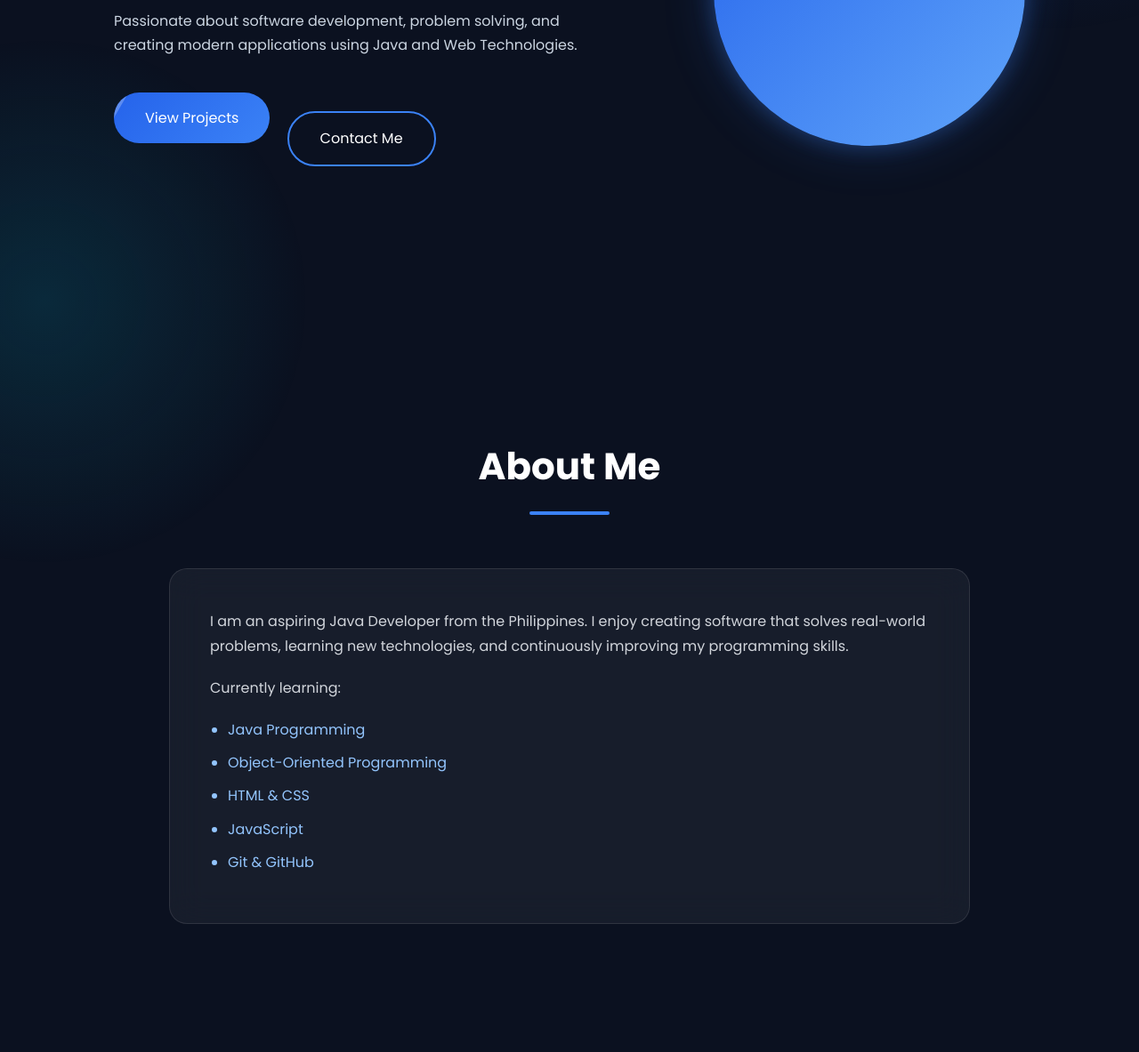
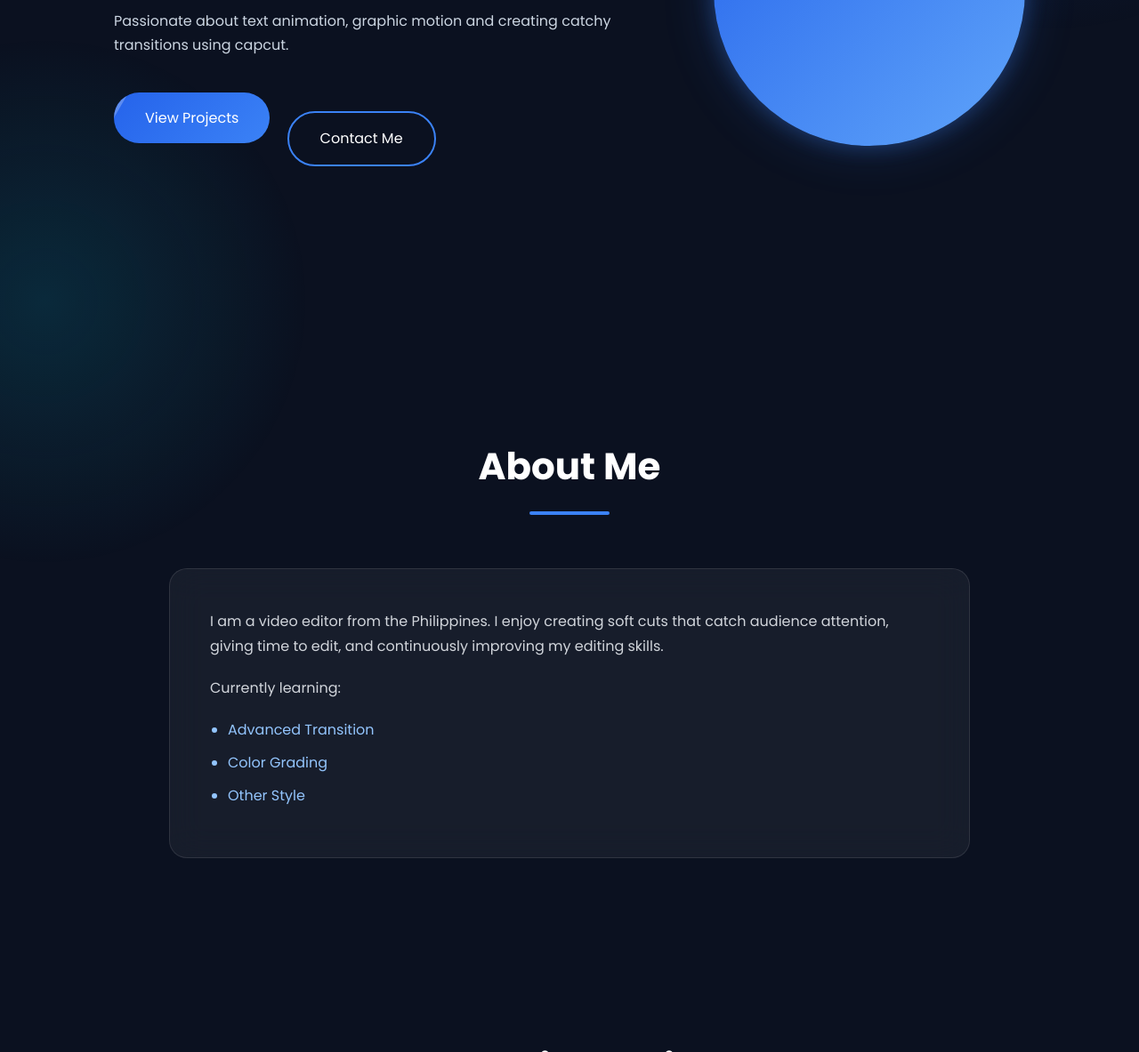
Before and after one commit to dannycaoilejr-ship-it/dan-portfolio, a plain HTML site: page index.html in a window 1280 px wide. Shown: the part 411-1594 px from the top of the page at 89% size. Drawn offline with Linux system fonts and the light colour scheme.

Commit message:
Update index.html

```diff
--- a/index.html
+++ b/index.html
@@ -5,7 +5,7 @@
     <meta charset="UTF-8">
     <meta name="viewport" content="width=device-width, initial-scale=1.0">
 
-    <title>Danny Caoile | Java Developer</title>
+    <title>Danny Caoile </title>
 
     <!-- Google Fonts -->
     <link href="https://fonts.googleapis.com/css2?family=Poppins:wght@300;400;500;600;700&display=swap" rel="stylesheet">
@@ -53,12 +53,12 @@
 
             <h1>Danny Caoile</h1>
 
-            <h2>Aspiring Java Developer</h2>
+            <h2>Video Editor</h2>
 
             <p>
 
-                Passionate about software development, problem solving,
-                and creating modern applications using Java and Web Technologies.
+                Passionate about text animation, graphic motion
+                and creating catchy transitions using capcut.
 
             </p>
 
@@ -98,11 +98,11 @@
 
             <p>
 
-                I am an aspiring Java Developer from the Philippines.
+                I am a video editor from the Philippines.
 
-                I enjoy creating software that solves real-world problems,
-                learning new technologies,
-                and continuously improving my programming skills.
+                I enjoy creating soft cuts that catch audience attention,
+                giving time to edit,
+                and continuously improving my editing skills.
 
             </p>
 
@@ -114,15 +114,13 @@
 
             <ul>
 
-                <li>Java Programming</li>
+                <li>Advanced Transition</li>
 
-                <li>Object-Oriented Programming</li>
+                <li>Color Grading</li>
 
-                <li>HTML & CSS</li>
+                <li>Other Style</li>
 
-                <li>JavaScript</li>
 
-                <li>Git & GitHub</li>
 
             </ul>
 
```
